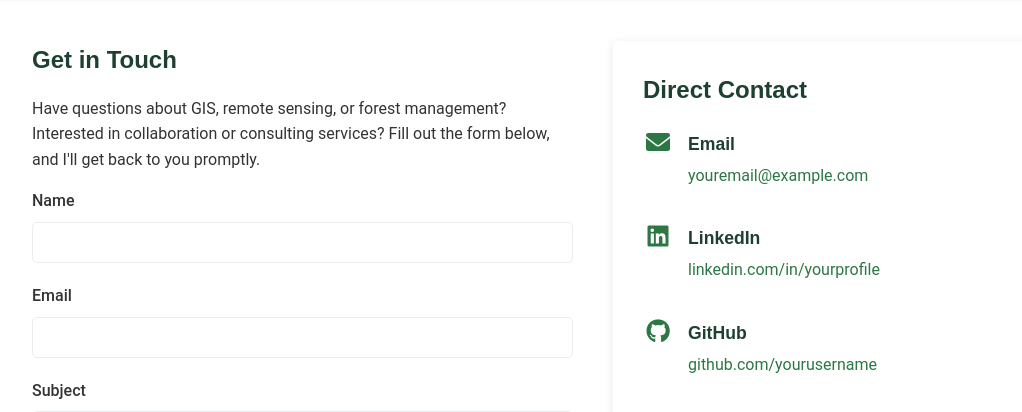
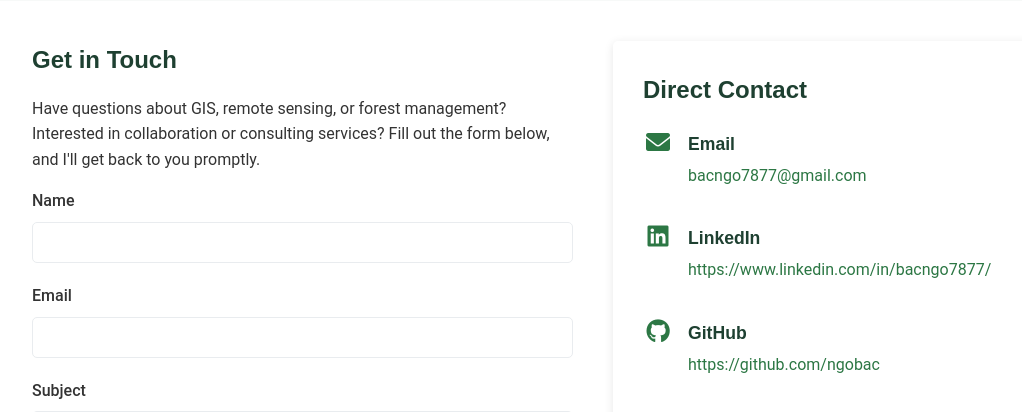
Before and after one commit to ngobac/WebGIS-Project, a Flask app: page /contact in a window 1280 px wide. Shown: the part 286-698 px from the top of the page, without its empty margins (47-1069 px from the left). Run offline with Flask 3, Linux system fonts and the light colour scheme; some libraries are stand-ins or nearby versions.

Commit message:
Update contact.html

```diff
--- a/templates/contact.html
+++ b/templates/contact.html
@@ -68,21 +68,21 @@
                             <i class="fas fa-envelope"></i>
                             <div class="contact-detail">
                                 <h3>Email</h3>
-                                <p><a href="mailto:youremail@example.com">youremail@example.com</a></p>
+                                <p><a href="mailto:youremail@example.com">bacngo7877@gmail.com</a></p>
                             </div>
                         </li>
                         <li>
                             <i class="fab fa-linkedin"></i>
                             <div class="contact-detail">
                                 <h3>LinkedIn</h3>
-                                <p><a href="https://linkedin.com/in/yourprofile" target="_blank">linkedin.com/in/yourprofile</a></p>
+                                <p><a href="https://linkedin.com/in/yourprofile" target="_blank">https://www.linkedin.com/in/bacngo7877/</a></p>
                             </div>
                         </li>
                         <li>
                             <i class="fab fa-github"></i>
                             <div class="contact-detail">
                                 <h3>GitHub</h3>
-                                <p><a href="https://github.com/yourusername" target="_blank">github.com/yourusername</a></p>
+                                <p><a href="https://github.com/yourusername" target="_blank">https://github.com/ngobac</a></p>
                             </div>
                         </li>
                         <li>
@@ -148,14 +148,14 @@
     document.addEventListener('DOMContentLoaded', function() {
         // Initialize the map
         if (document.getElementById('contact-map')) {
-            const map = L.map('contact-map').setView([51.505, -0.09], 13); // Set default coordinates
+            const map = L.map('contact-map').setView([10.94, 107.19], 13); // Set default coordinates
 
             L.tileLayer('https://{s}.tile.openstreetmap.org/{z}/{x}/{y}.png', {
                 attribution: '&copy; <a href="https://www.openstreetmap.org/copyright">OpenStreetMap</a> contributors'
             }).addTo(map);
 
             // Add a marker
-            L.marker([51.505, -0.09]).addTo(map)
+            L.marker([10.94, 107.19]).addTo(map)
                 .bindPopup('My Location')
                 .openPopup();
         }
```
